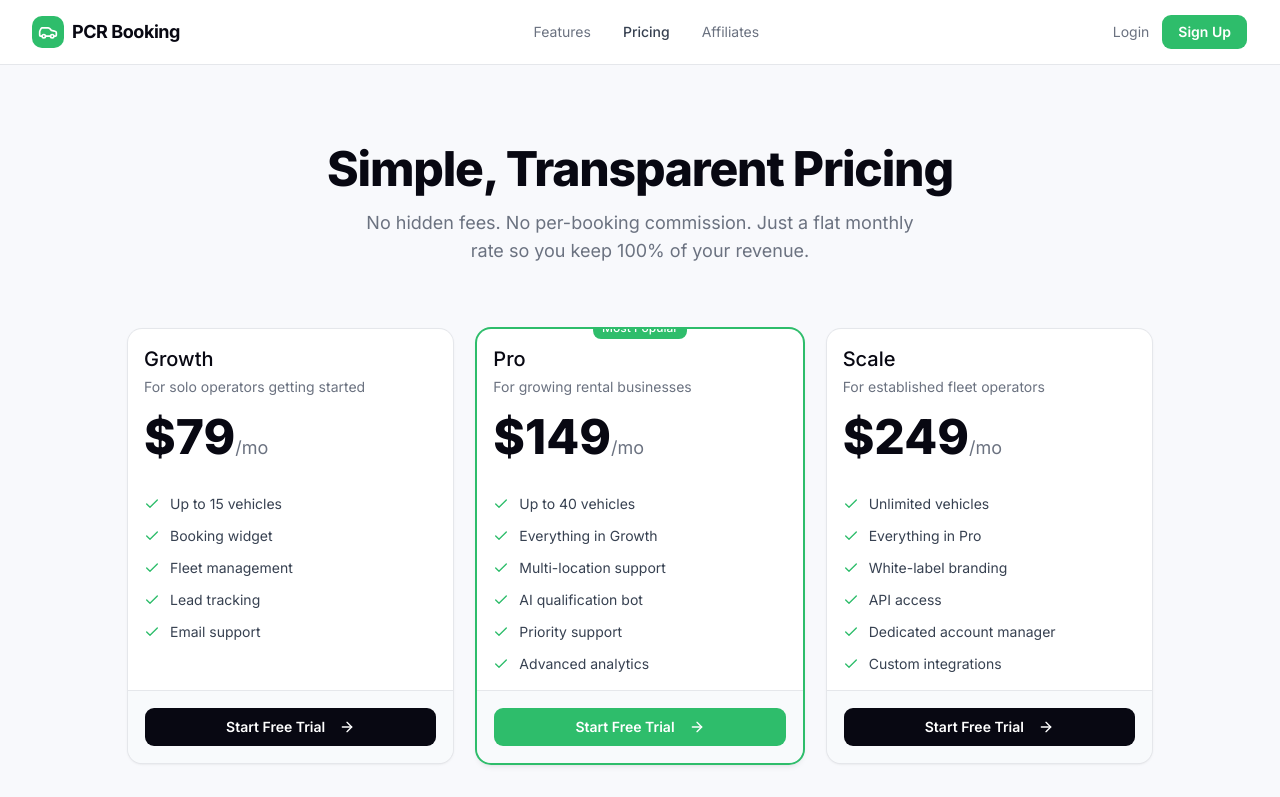
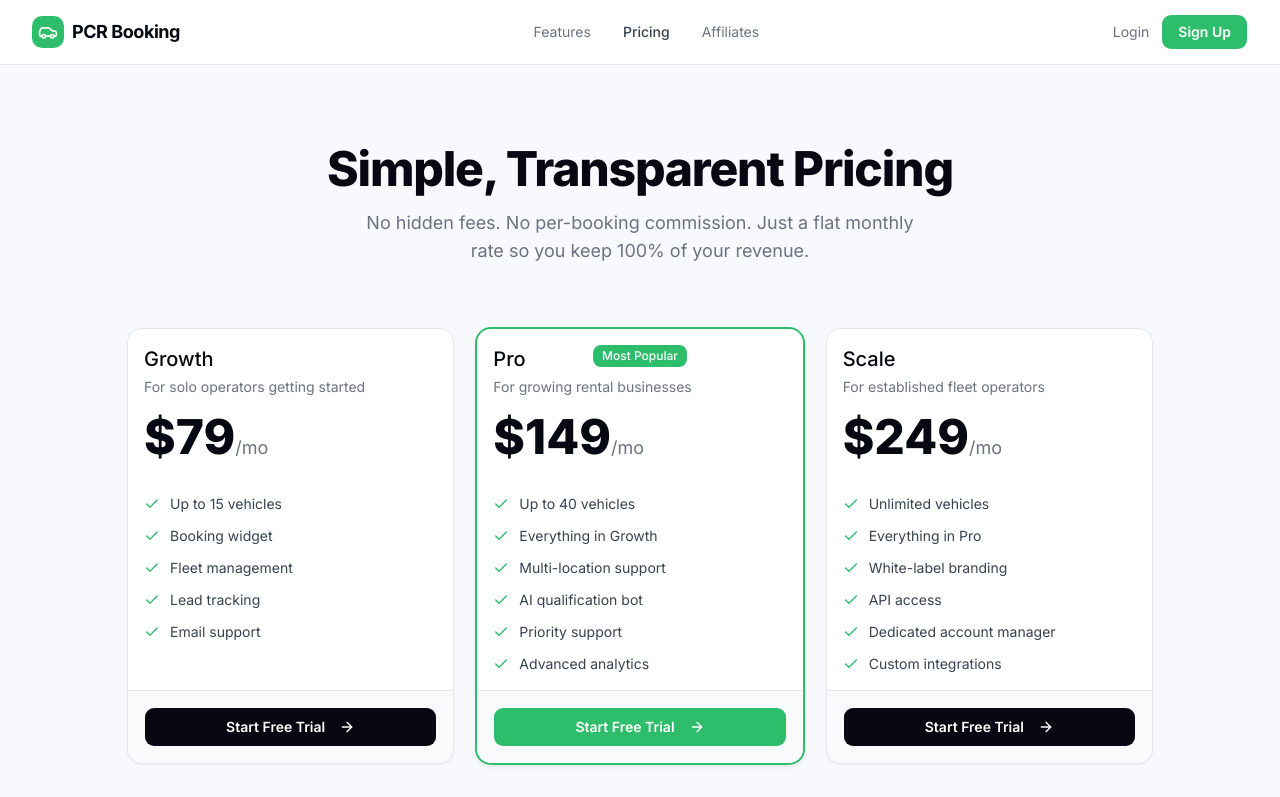
Before and after one commit to Sarihioenterprise/pcr-booking, a Next.js app: page /pricing in a window 1280 px wide. Shown: the top 797 px of the page. Built offline with nearby package versions, Linux system fonts and the light colour scheme.

Commit message:
Fix 'Most Popular' badge cutoff on pricing page

```diff
--- a/app/pricing/page.tsx
+++ b/app/pricing/page.tsx
@@ -173,7 +173,7 @@
               }`}
             >
               {tier.highlighted && (
-                <div className="absolute -top-3 left-1/2 -translate-x-1/2">
+                <div className="absolute top-4 left-1/2 -translate-x-1/2 z-10">
                   <Badge className="bg-[#2EBD6B] text-white">
                     Most Popular
                   </Badge>
```
